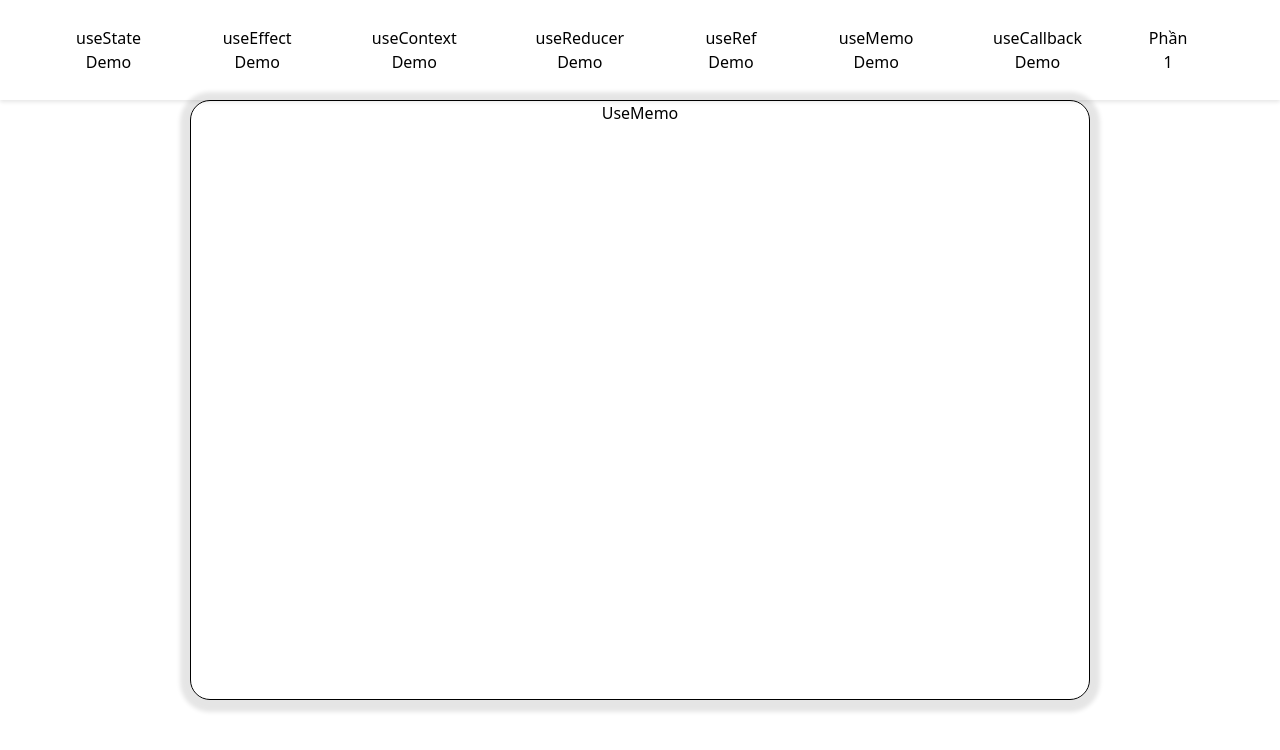
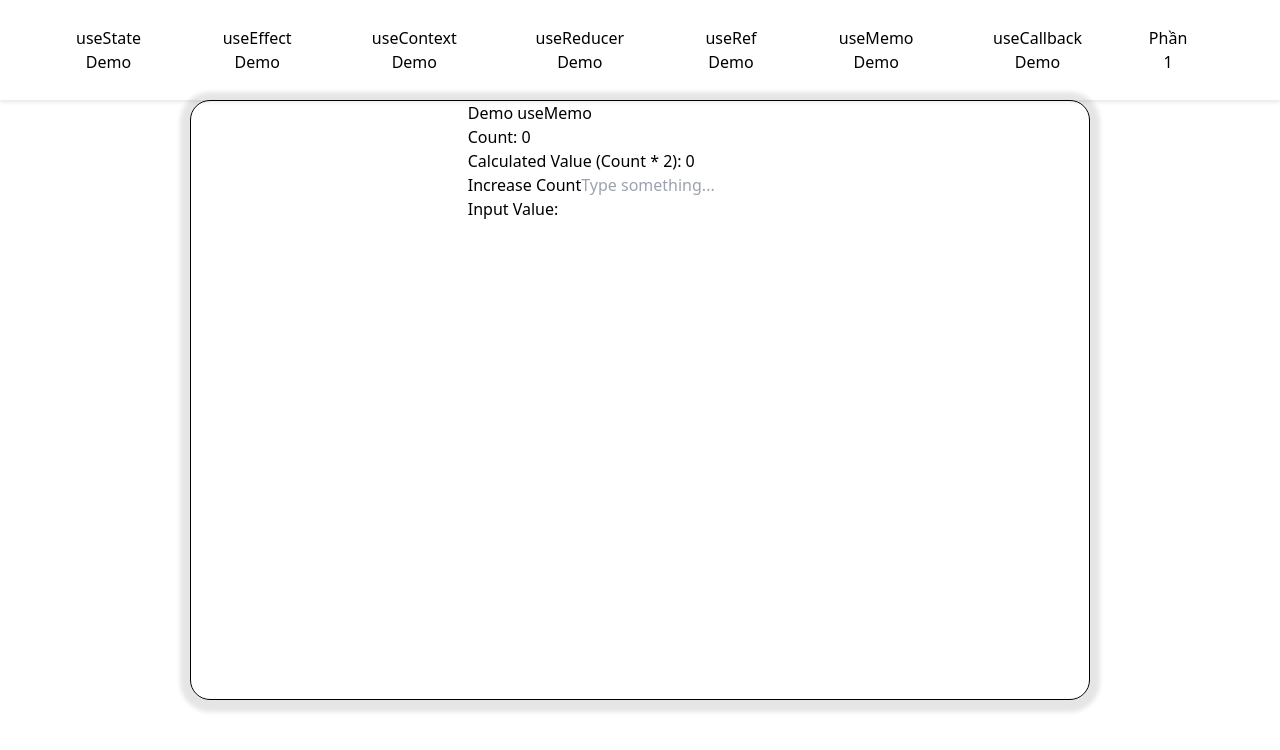
Before and after one commit to datquang03/HCM24_CPL_REACT_12_TEAM3, a React (Vite) app: page /useMemo in a window 1280 px wide. Shown: the top 750 px of the page. Built offline with nearby package versions, Linux system fonts and the light colour scheme.

Commit message:
Update useMemo.tsx

```diff
--- a/src/pages/useMemo/useMemo.tsx
+++ b/src/pages/useMemo/useMemo.tsx
@@ -1,7 +1,26 @@
-import React from "react";
+import React, { useState, useMemo } from "react";
 
 const UseMemo = () => {
-  return <div>UseMemo</div>;
+  const [count, setCount] = useState(0);
+  const [inputValue, setInputValue] = useState("");
+  const calculatedValue = useMemo(() => {
+    console.log("Calculating...");
+    return count * 2;
+  }, [count]);
+  return (
+    <div>
+      <h1>Demo useMemo</h1>
+      <p>Count: {count}</p>
+      <p>Calculated Value (Count * 2): {calculatedValue}</p>
+      <button onClick={() => setCount(count + 1)}>Increase Count</button>
+      <input
+        type="text"
+        value={inputValue}
+        onChange={(e) => setInputValue(e.target.value)}
+        placeholder="Type something..."
+      />
+      <p>Input Value: {inputValue}</p>
+    </div>
+  );
 };
-
 export default UseMemo;
```
